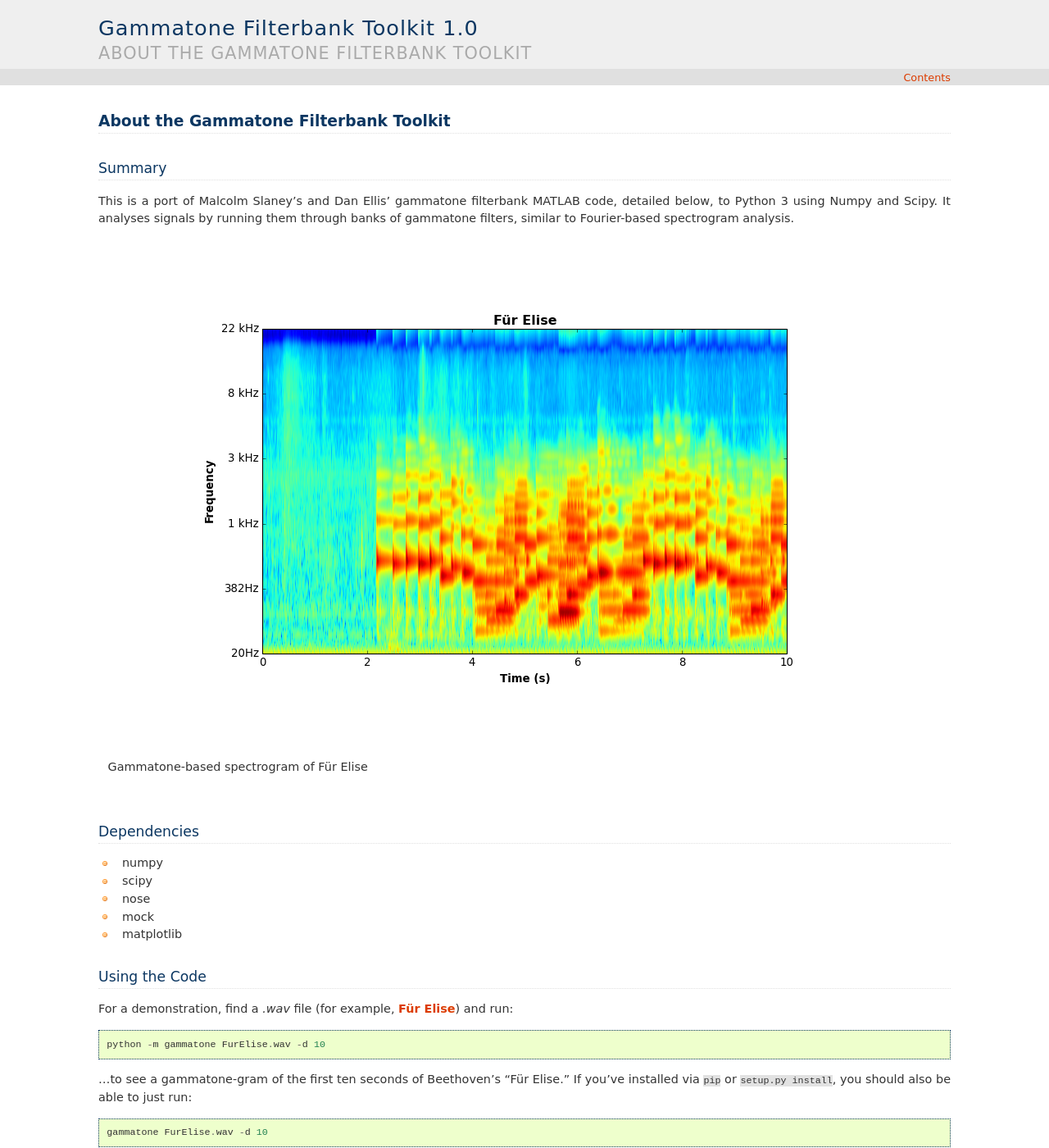
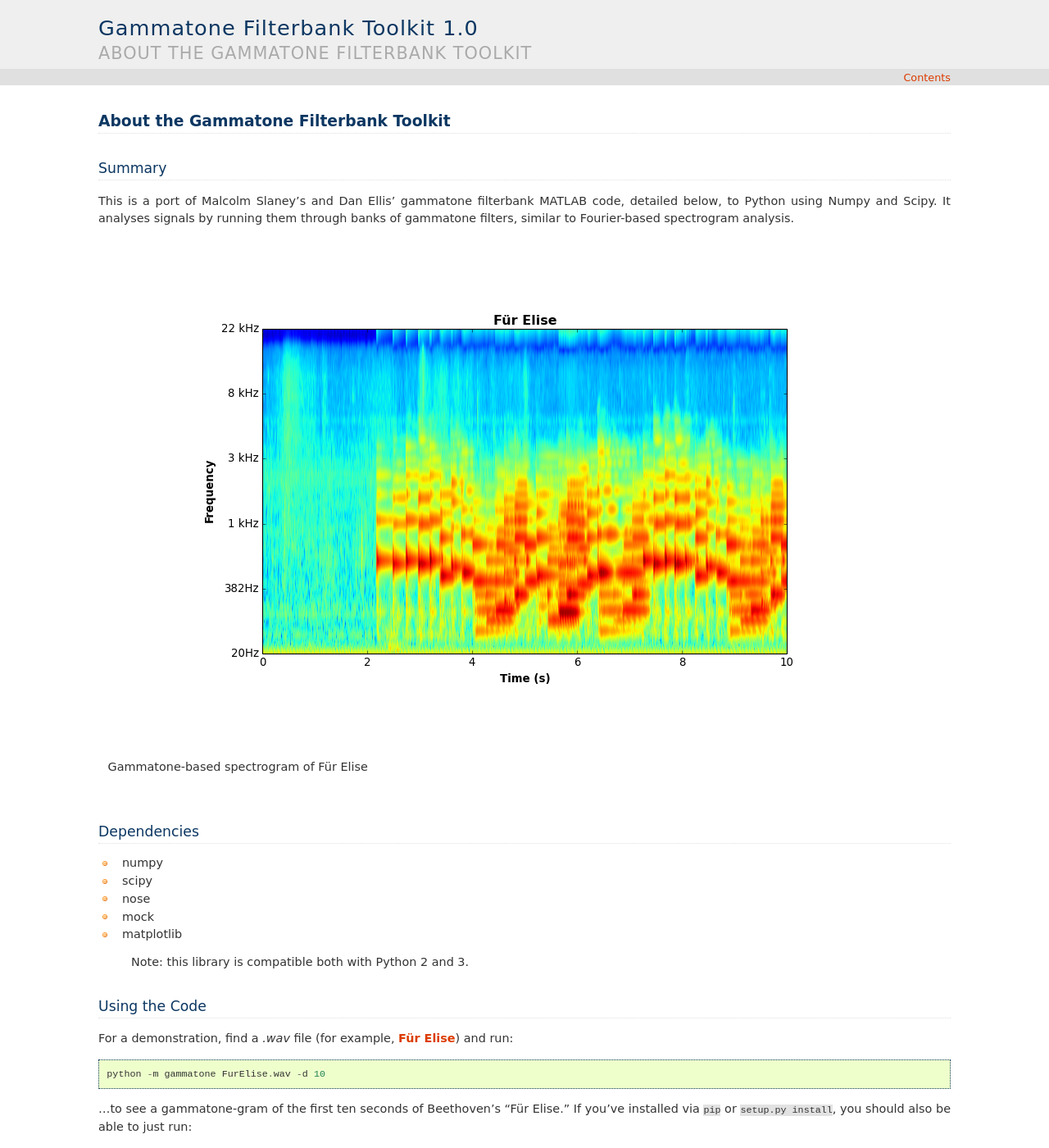
Before and after one commit to detly/gammatone, a Sphinx documentation site: the page built from doc/details.rst, in a window 1280 px wide and 1400 px high. Shown: the whole window at 82% size. Built offline with Sphinx 7.4.7, drawn with Linux system fonts in a browser that asks for light colours.

Commit message:
Updating docs to mention the library is compatible with Python 2 and 3

```diff
--- a/doc/details.rst
+++ b/doc/details.rst
@@ -23,6 +23,8 @@
 -  nose
 -  mock
 -  matplotlib
+
+ Note: this library is compatible both with Python 2 and 3.
 
 Using the Code
 ~~~~~~~~~~~~~~
```
Also changed, not shown: other parts of doc/details.rst (+1 -1 lines), README.md (+3 -1 lines).
